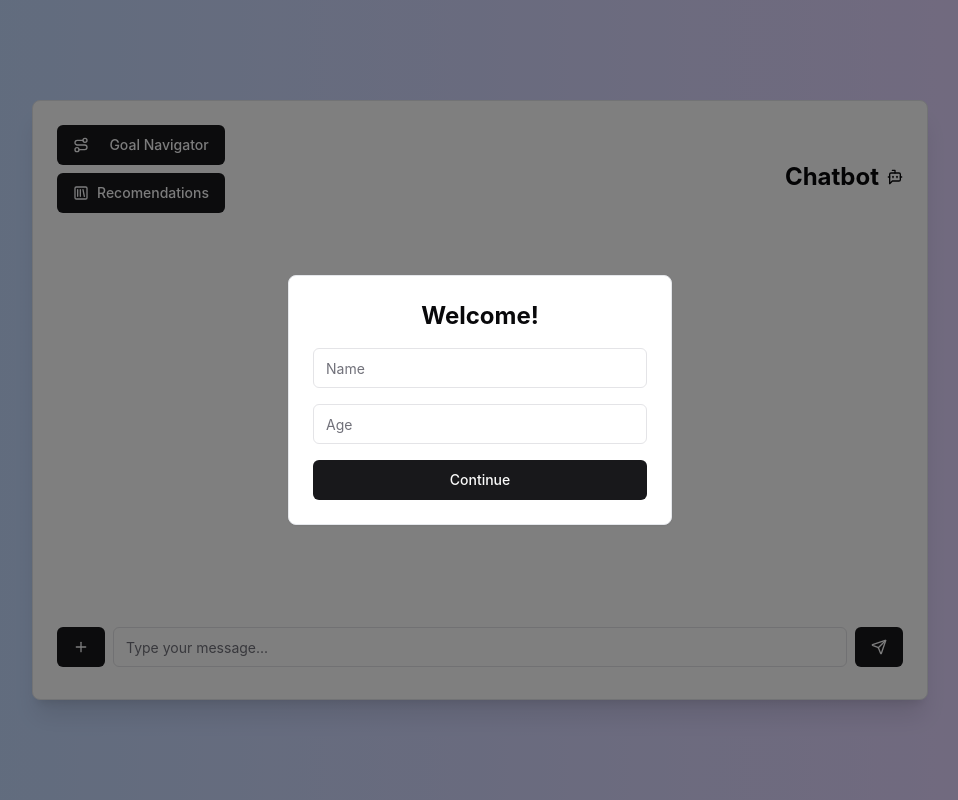
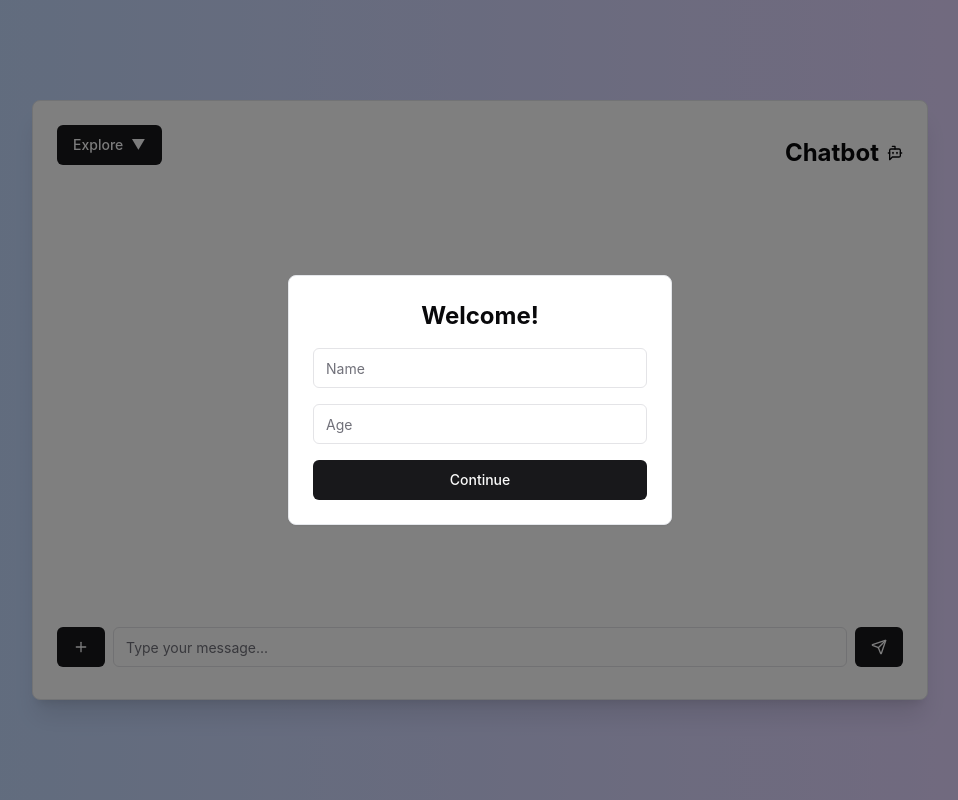
Before and after one commit to pavan10504/mini_project, a React (Create React App) app: page / in a window 1280 px wide. Shown: the whole page, without its empty margins (160-1118 px from the left). Built offline with nearby package versions, Linux system fonts and the light colour scheme.

Commit message:
small changes

```diff
--- a/src/components/chatbot.js
+++ b/src/components/chatbot.js
@@ -1,5 +1,5 @@
 import React, { useState } from 'react';
-import { Send, Plus, Route, BotMessageSquare,SquareLibrary } from 'lucide-react';
+import { Send, Plus, Route, BotMessageSquare,SquareLibrary,X } from 'lucide-react';
 import AcademicTreeVisualization from './tree2.js';
 import StudentSelectionForm from './student.js';
 import StreamRecommendationAI from './recomend.js';
@@ -103,7 +103,7 @@ const ChatbotLanding = ({ onToggleTree }) => {
   const [studentData, setStudentData] = useState(null);
   const [subjectData, setSubjectData] = useState([]);
   const [streamRecommendations, setStreamRecommendations] = useState(false); // To hold AI recommendation results
-
+  const [showDropdown, setShowDropdown] = useState(false);
   const handleInfoSubmit = (e) => {
     e.preventDefault();
 
@@ -205,38 +205,58 @@ const ChatbotLanding = ({ onToggleTree }) => {
         </svg>
       </div>
       <Card className="w-full max-w-4xl h-[600px] p-6 shadow-xl overflow-hidden flex flex-col">
-        <div className="flex justify-between items-center mb-4">
-          <div className='flex flex-col gap -3 items-center mb-4'>
-          <Button onClick={handleTreeToggle} className="mb-2 p-4 gap-3">
-            <Route className="h-4 w-4 mr-2" />
-            Goal Navigator
-          </Button>
-          {showTree && (
-            <div className="absolute inset-0 bg-black bg-opacity-50 flex items-center justify-center z-20">
-              <Card className="w-3/4 h-[600px] p-6 flex flex-col justify-center items-center overflow-auto">
-                <AcademicTreeVisualization className="relative w-full" isVisible={showTree} />
-                <Button onClick={handleTreeToggle} className="h-[50px] w-[50px] m-2">Close</Button>
-              </Card>
-            </div>
-          )}
-          <Button onClick={handleRecommendation} className="p-2">
-            <SquareLibrary className="h-4 w-4 mr-2" />
-            Recomendations
-          </Button>
-          {streamRecommendations && showRecommedation && (
-            <div className="absolute inset-0 bg-black bg-opacity-50 flex items-center justify-center z-20">
-              <Card className="w-3/4 h-[600px] p-6 overflow-auto">
-                <StreamRecommendationAI subjectData={subjectData} board={studentData.selectedBoard} onClose={() => setStreamRecommendations(null)} />
-                <Button onClick={handleRecommendation} className="h-[50px] w-[50px] m-2">Close</Button>
-              </Card>
-            </div>
-          )}</div>
-          <div className="text-2xl font-bold flex flex-row items-center justify-between">
+        <div className="relative flex justify-between mb-4">
+          <div className='flex flex-col gap-3 items-center mb-4'>
+            <Button className="left-0  flex items-center" onClick={() => setShowDropdown(!showDropdown)}>
+              <div className="h-4" />
+              Explore
+              {showDropdown ? (
+                <span className="ml-2">&#9650;</span> // Up arrow
+              ) : (
+                <span className="ml-2">&#9660;</span> // Down arrow
+              )}
+            </Button>
+            {showDropdown && (
+              <div className={`absolute top-full left-0 mt-2 z-50 flex flex-col gap-2 bg-gradient-to-r from-blue-200 to-purple-200 shadow-md rounded-lg p-4 transition-all duration-300 ${
+                showDropdown ? 'max-h-auto opacity-100' : 'max-h-0 opacity-0'
+              } overflow-hidden`}
+              style={{ width: '200px' }}>
+                <Button onClick={()=>{handleTreeToggle();setShowDropdown(false);}} className="p-2">
+                  <Route className='h-4' />
+                  Goal Navigator
+                </Button>
+                <Button onClick={()=>{handleRecommendation();setShowDropdown(false);}} className="p-2">
+                  <SquareLibrary className='h-4' />
+                  Recommendations
+                </Button>
+              </div>
+            )}
+          </div>
+          <div className="relative top-0 right-0 text-2xl font-bold flex flex-row items-center justify-between">
             <h1 className="pr-2">Chatbot</h1>
             <BotMessageSquare className="h-4 w-4" />
           </div>
         </div>
-
+        {showTree && (
+              <div className="absolute inset-0 bg-black bg-opacity-50 flex items-center justify-center z-200">
+                <Card className="relative w-[90%] h-[90%] p-6 flex flex-col justify-center items-center overflow-auto">
+                  <AcademicTreeVisualization className="w-full" isVisible={showTree} />
+                  <Button onClick={handleTreeToggle} className="absolute bg-red-500 top-0 right-0 h-auto w-auto m-2">
+                  <X className="h-4 w-4" />
+                  </Button>
+                </Card>
+              </div>
+            )}
+            {streamRecommendations && showRecommedation && (
+              <div className="absolute inset-0 bg-black bg-opacity-50 flex items-center justify-center z-20">
+                <Card className="relative w-[90%] h-[90%] p-6 overflow-auto">
+                  <StreamRecommendationAI subjectData={subjectData} board={studentData.selectedBoard} onClose={() => setStreamRecommendations(null)} />
+                  <Button onClick={handleRecommendation} className="absolute bg-red-500 top-0 right-0 h-auto w-auto m-2">
+                    <X className="h-4 w-4" />
+                  </Button>
+                </Card>
+              </div>
+            )}
         {showInfoCard && (
           <div className="absolute inset-0 bg-black bg-opacity-50 flex items-center justify-center z-10">
             <Card className="w-96 p-6">
--- a/src/components/recomend.js
+++ b/src/components/recomend.js
@@ -128,21 +128,34 @@ const StreamRecommendationAI = ({ subjectData, board }) => {
         )
         .filter(Boolean);
 
-      if (matchingSubjects.length === 0) return 0;
+      if (matchingSubjects.length === 0) {
+        console.warn(`No matching subjects found for: ${subjects}`);
+        return 0;
+      }
 
-      return (
-        matchingSubjects.reduce((sum, subject) => sum + subject.score, 0) /
-        matchingSubjects.length
-      );
+      const scores = matchingSubjects.map((subject) => {
+        const score = Number(subject.score);
+        if (isNaN(score)) {
+          console.error(`Invalid score for subject: ${subject.subject}`);
+          return 0;
+        }
+        return score;
+      });
+
+      return scores.reduce((sum, score) => sum + score, 0) / scores.length;
     };
 
-    return [
+    const marks = [
       getAverageScore(config.Mathematics),
       getAverageScore(config.Science),
       getAverageScore(config.Languages),
       getAverageScore(config.Social_Studies),
     ];
+
+    console.log("Prepared Marks:", marks);
+    return marks;
   }, [BOARD_CATEGORIES, board, subjectData]);
+
 
 
 
@@ -186,9 +199,10 @@ const StreamRecommendationAI = ({ subjectData, board }) => {
   );const recommendStreams = useCallback(() => {
     const studentMarks = prepareSubjectMarks();
     if (!studentMarks) return;
-
-    const avgMarks = studentMarks.reduce((a, b) => a + b, 0) / studentMarks.length;
-    console.log(studentMarks);
+    const numericMarks = studentMarks.map(Number);
+    console.log(numericMarks);
+    const avgMarks = numericMarks.reduce((a, b) => a + b, 0) / studentMarks.length;
+    console.log(avgMarks);
     let eligibleGroup;
     if (avgMarks >= 65) {
       eligibleGroup = streamGroups.PUC;
--- a/src/components/student.js
+++ b/src/components/student.js
@@ -73,9 +73,8 @@ const StudentSelectionForm = ({ onSubmit, userinfon, userinfoa }) => {
       ],
       electiveGroups: {} // CBSE 10th Grade has no mandatory electives
     },
-    "StateBoard": {compulsory: [
-      'FIRST LANGUAGE', 'SECOND LANGUAGE', 'THIRD LANGUAGE', 'MATHEMATICS',
-                                                     'SCIENCE', 'SOCIAL SCIENCE'
+    "STATEBOARD": {compulsory: [
+      'FIRST LANGUAGE', 'SECOND LANGUAGE', 'THIRD LANGUAGE', 'MATHEMATICS','SCIENCE', 'SOCIAL SCIENCE'
     ],
     electiveGroups: {}
     },
@@ -96,7 +95,7 @@ const StudentSelectionForm = ({ onSubmit, userinfon, userinfoa }) => {
 
   useEffect(() => {
     if (userinfoa >= 16 && userinfoa <= 18) {
-      setAvailableBoards(['ICSE', 'CBSE', 'StateBoard']);
+      setAvailableBoards(['ICSE', 'CBSE', 'STATEBOARD']);
     } else if (userinfoa > 18 && userinfoa < 22) {
       setAvailableBoards(['Engineering']);
     } else {
--- a/src/components/tree2.js
+++ b/src/components/tree2.js
@@ -2008,7 +2008,7 @@ const treeData = {
               }
           ]
       },
-      {Name:'DIPLOMO',
+      {Name:'DIPLOMA',
           children:[
               {Name:'Engineering Diploma Courses',
                   children:[
```
